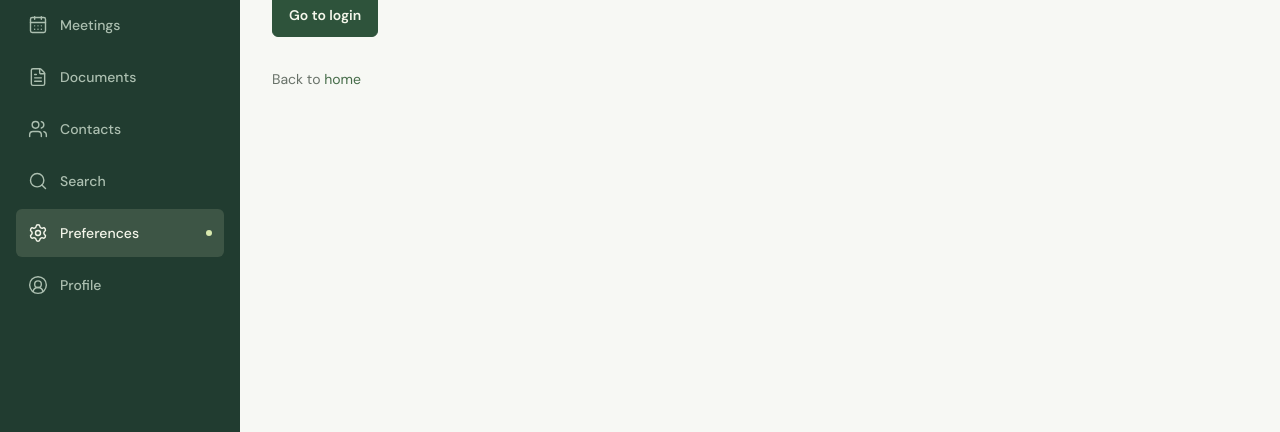
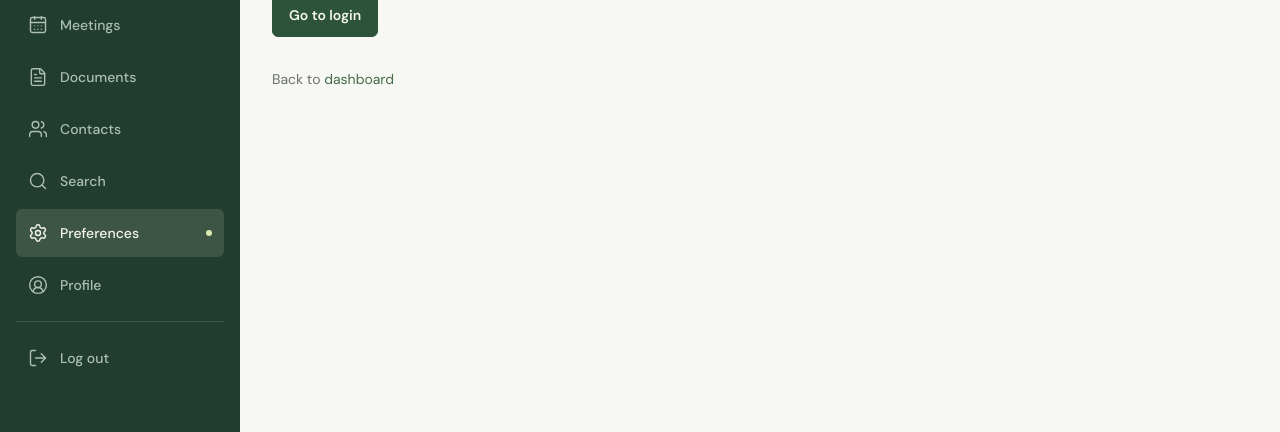
Before and after one commit to Civic-Radar/civicradar-project, a Next.js app: page /preferences in a window 1280 px wide. Shown: the part 219-651 px from the top of the page. Built offline with nearby package versions, Linux system fonts and the light colour scheme.

Commit message:
Add a log out button and point Back links to the dashboard

```diff
--- a/app/(app)/extract/page.tsx
+++ b/app/(app)/extract/page.tsx
@@ -457,7 +457,7 @@ export default function ExtractPage() {
         </section>
 
         <p className="text-sm text-fg-muted">
-          Back to <Link href="/" className="text-accent hover:underline">home</Link>
+          Back to <Link href="/dashboard" className="text-accent hover:underline">dashboard</Link>
         </p>
       </div>
     </main>
--- a/app/(app)/preferences/page.tsx
+++ b/app/(app)/preferences/page.tsx
@@ -15,7 +15,7 @@ export default function PreferencesPage() {
         </div>
 
         <p className="mt-8 text-sm text-fg-muted">
-          Back to <Link href="/" className="text-accent hover:underline">home</Link>
+          Back to <Link href="/dashboard" className="text-accent hover:underline">dashboard</Link>
         </p>
       </section>
     </main>
--- a/app/(app)/profile/page.tsx
+++ b/app/(app)/profile/page.tsx
@@ -228,7 +228,7 @@ export default function ProfilePage() {
         )}
 
         <p className="mt-8 text-sm text-fg-muted">
-          Back to <Link href="/" className="text-accent hover:underline">home</Link>
+          Back to <Link href="/dashboard" className="text-accent hover:underline">dashboard</Link>
         </p>
       </section>
     </main>
--- a/app/admin/towns/page.tsx
+++ b/app/admin/towns/page.tsx
@@ -257,7 +257,7 @@ export default function TownSettingsPage() {
         <TopicCatalog token={token} />
 
         <p className="mt-8 text-sm text-fg-muted">
-          Back to <Link href="/" className="text-accent hover:underline">home</Link>
+          Back to <Link href="/dashboard" className="text-accent hover:underline">dashboard</Link>
         </p>
       </section>
     </main>
--- a/app/components/Sidebar.tsx
+++ b/app/components/Sidebar.tsx
@@ -13,6 +13,7 @@ import {
   Settings,
   CircleUserRound,
   RefreshCw,
+  LogOut,
   Menu,
   X,
 } from "lucide-react";
@@ -77,6 +78,34 @@ function Brand({ onNavigate }: { onNavigate?: () => void }) {
       </span>
       <span className="font-display text-2xl leading-tight tracking-[-0.04em]">Civic Radar</span>
     </Link>
+  );
+}
+
+// Logging out forgets the saved sign-in token and returns to the landing page.
+// A full page load (not a client-side route change) so nothing from the signed-in
+// session stays in memory, and Back doesn't return to the signed-in page.
+function LogOutButton({ onNavigate }: { onNavigate?: () => void }) {
+  function logOut() {
+    try {
+      localStorage.removeItem("access_token");
+    } catch {
+      // Storage can be blocked; there is nothing saved to remove then.
+    }
+    onNavigate?.();
+    window.location.replace("/");
+  }
+
+  return (
+    <div className="relative z-10 mt-3 border-t border-sidebar-active pt-3">
+      <button
+        type="button"
+        onClick={logOut}
+        className="flex min-h-12 w-full items-center gap-3 rounded-md p-3 text-left text-sm font-medium text-sidebar-muted transition-colors hover:bg-sidebar-active hover:text-on-dark focus:outline-none focus-visible:ring-2 focus-visible:ring-on-dark"
+      >
+        <LogOut className="h-5 w-5 shrink-0" strokeWidth={1.7} aria-hidden="true" />
+        <span>Log out</span>
+      </button>
+    </div>
   );
 }
 
@@ -175,6 +204,7 @@ export default function Sidebar() {
             <nav aria-label="Main navigation" className="relative z-10">
               <NavLinks pathname={pathname} onNavigate={() => setOpen(false)} />
             </nav>
+            <LogOutButton onNavigate={() => setOpen(false)} />
             <SidebarBranch />
           </div>
         </div>
@@ -188,6 +218,7 @@ export default function Sidebar() {
         <nav aria-label="Main navigation" className="relative z-10">
           <NavLinks pathname={pathname} />
         </nav>
+        <LogOutButton />
         {/* A faint branch with swaying leaves at the bottom, behind the menu. */}
         <SidebarBranch />
       </aside>
```
